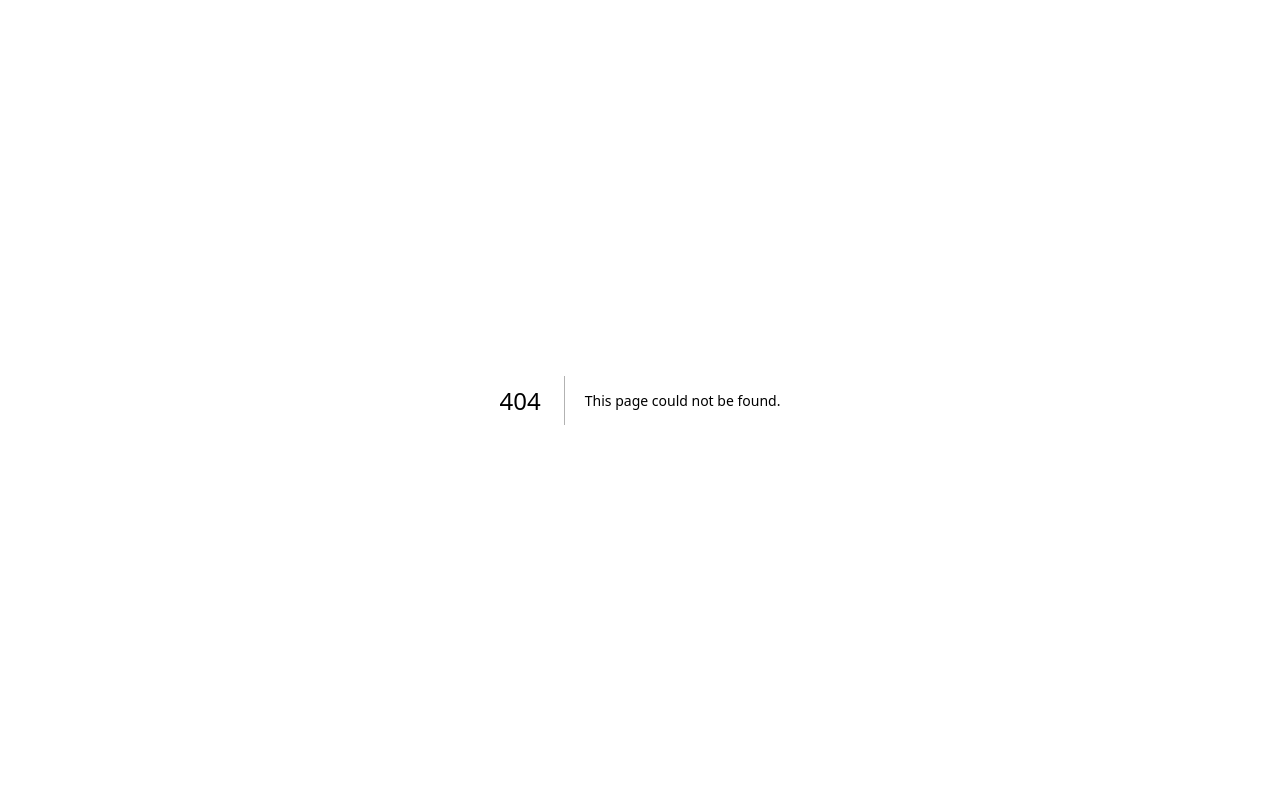
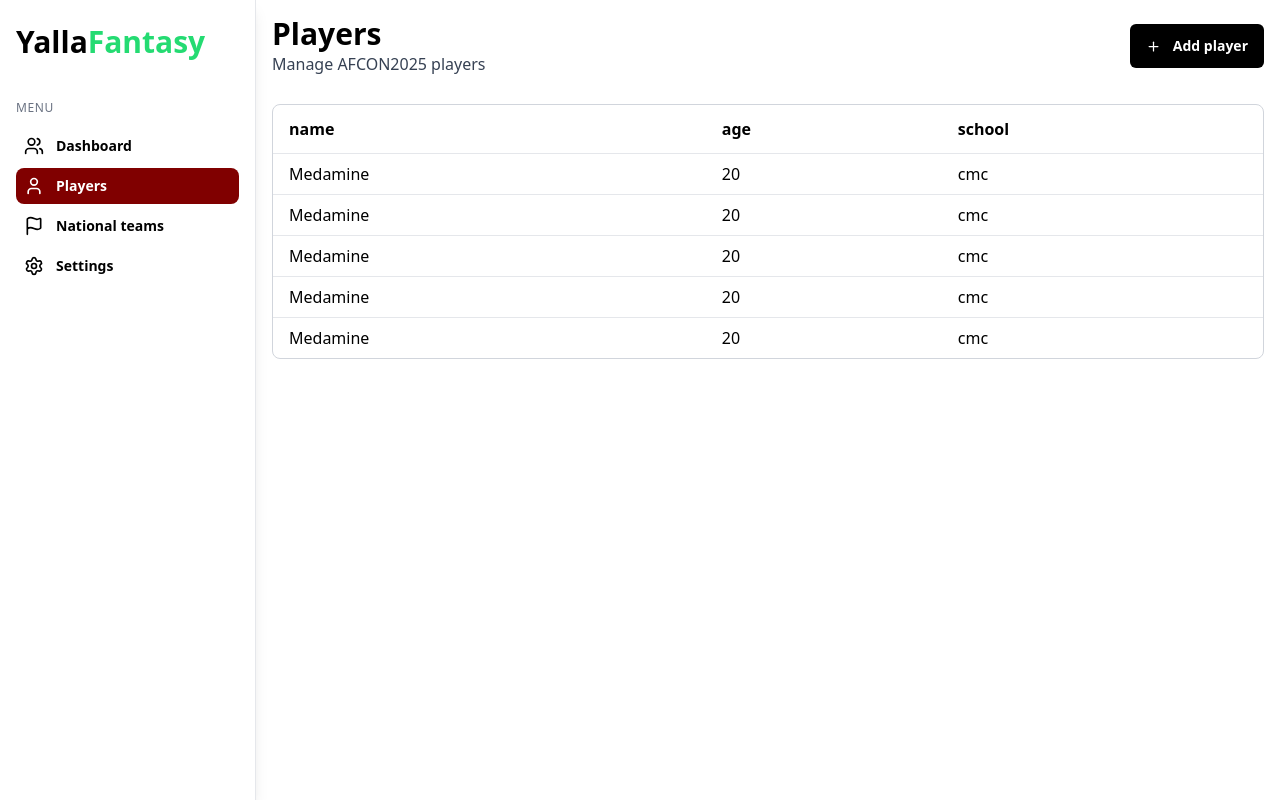
Before and after one commit to Ourouimed/YallaFantasy, a Next.js app in the folder frontend/: page /dashboard/players in a window 1280 px wide. Before the commit this address had no page. Built offline with nearby package versions, Linux system fonts and the light colour scheme.

Commit message:
Create table components and build basic players dashboard page

```diff
--- a/frontend/app/dashboard/page.jsx
+++ b/frontend/app/dashboard/page.jsx
@@ -27,8 +27,8 @@ export default function Dashboard (){
 
     return <>
         <DashboardLayout>
-          <h1 className="text-2xl font-semibold">Welcome {user?.fullname}</h1>
-          <p className="text-gray-700">yallaFantasy Admin dashboard</p>
+          <h1 className="text-3xl font-bold">Admin dashboard</h1>
+          <p className="text-gray-700">Welcome back admin , {user?.fullname}</p>
         </DashboardLayout>
     </>
 }
--- /dev/null
+++ b/frontend/app/dashboard/players/page.jsx
@@ -0,0 +1,23 @@
+import DashboardLayout from "@/components/dashboard/dashboardLayout";
+import { Button } from "@/components/ui/Button";
+import Table from "@/components/ui/table";
+import { data } from "@/utils/data";
+import { Plus } from "lucide-react";
+
+export default function PlayersPage(){
+    return <DashboardLayout>
+        <div className="space-y-7">
+            <div className="flex items-center justify-between">
+                <div>
+                    <h1 className="text-3xl font-bold">Players</h1>
+                    <p className="text-gray-700">Manage AFCON2025 players</p>
+                </div>
+                <Button className='!bg-black text-white text-sm'><Plus size={15}/> Add player</Button>
+            </div>
+
+            <div>
+                <Table data={data}/>
+            </div>
+        </div>
+    </DashboardLayout>
+}
--- a/frontend/components/dashboard/sidebar.jsx
+++ b/frontend/components/dashboard/sidebar.jsx
@@ -1,14 +1,15 @@
-// Sidebar.jsx (Improved)
+"use client";
 import { adminMenu } from "@/utils/links";
 import Link from 'next/link';
 import { usePathname } from 'next/navigation';
 
 const NavItem = ({ name, url, icon: Icon }) => {
     const currentPath = usePathname();
+    console.log(currentPath)
 
     return (
         <li key={name}>
-            <Link href={url} className={`flex items-center gap-3 p-2 rounded-lg transition duration-300 text-black hover:bg-main hover:text-white font-semibold w-full text-sm`}>
+            <Link href={url} className={`flex items-center gap-3 p-2 rounded-lg transition duration-300 text-black hover:bg-main ${url === currentPath && 'bg-main text-white'} hover:text-white font-semibold w-full text-sm`}>
                 <Icon size={20} />
                 <span>{name}</span>
             </Link>
--- /dev/null
+++ b/frontend/components/ui/table.jsx
@@ -0,0 +1,36 @@
+"use client";
+export default function Table({ data }) {
+  const keys = Object.keys(data[0]);
+
+  return (
+    <div className="border border-gray-300 rounded-lg overflow-hidden">
+        <table className="w-full">
+            <thead>
+                <tr>
+                {keys.map((k) => (
+                    <th
+                    key={k}
+                    className="px-4 py-3 text-left font-semibold"
+                    >
+                    {k}
+                    </th>
+                ))}
+                </tr>
+            </thead>
+
+            <tbody>
+                {data.map((item, i) => (
+                <tr key={i} className="border-t border-gray-200 hover:bg-gray-50">
+                    {keys.map((k) => (
+                    <td key={k} className="px-4 py-2">
+                        {item[k]}
+                    </td>
+                    ))}
+                </tr>
+                ))}
+            </tbody>
+    </table>
+    </div>
+
+  );
+}
--- /dev/null
+++ b/frontend/utils/data.js
@@ -0,0 +1,27 @@
+export const data = [
+    {
+        name : 'Medamine' ,
+        age : 20 ,
+        school : 'cmc'
+    },
+    {
+        name : 'Medamine' ,
+        age : 20 ,
+        school : 'cmc'
+    },
+    {
+        name : 'Medamine' ,
+        age : 20 ,
+        school : 'cmc'
+    },
+    {
+        name : 'Medamine' ,
+        age : 20 ,
+        school : 'cmc'
+    },
+    {
+        name : 'Medamine' ,
+        age : 20 ,
+        school : 'cmc'
+    }
+]
```
